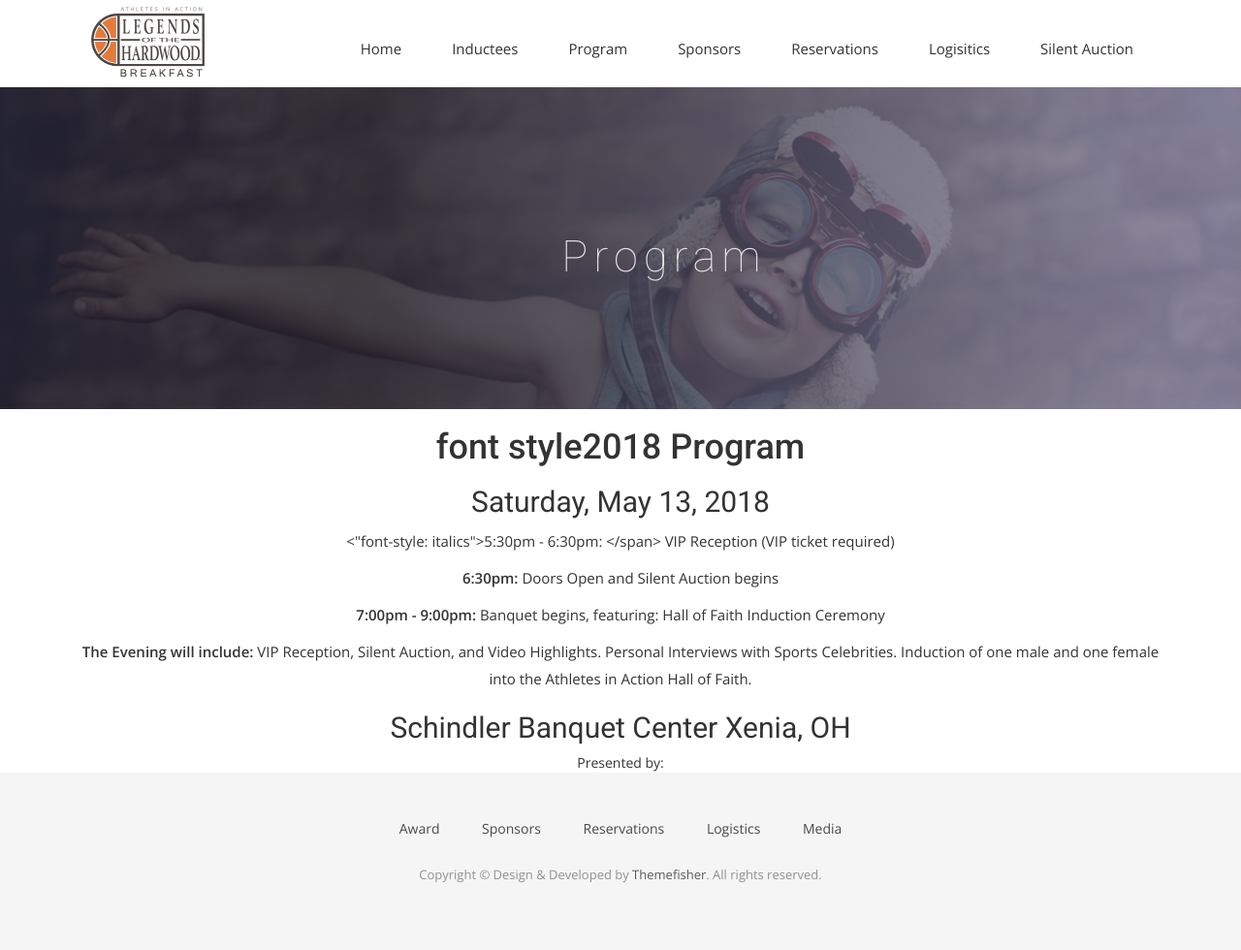
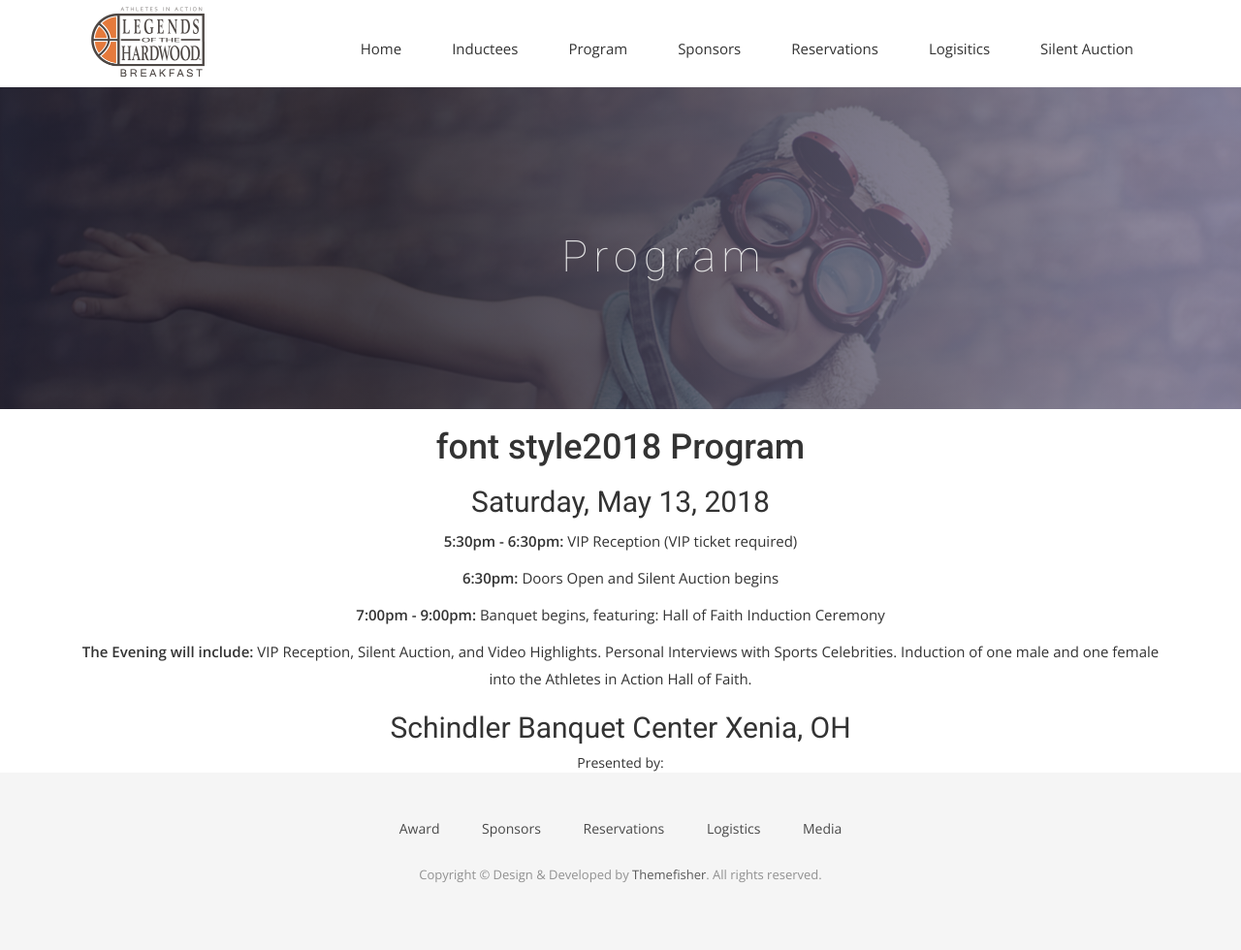
Before and after one commit to CruGlobal/NightofChampions, a Jekyll site: the page built from program.markdown, in a window 1280 px wide. Shown: the whole page at 97% size. Built offline with Jekyll 4.4.1, drawn with Linux system fonts in a browser that asks for light colours; nearby versions of some CDN libraries; some web fonts are replaced; our own code applies the rules of GitHub Pages for plain Markdown files.

Commit message:
Updated Program

```diff
--- a/program.markdown
+++ b/program.markdown
@@ -10,7 +10,7 @@ position: 1
 
 <h2>Saturday, May 13, 2018</h2>
 
-<p><"font-style: italics">5:30pm - 6:30pm: </span>
+<p><b>5:30pm - 6:30pm:</b>
 VIP Reception (VIP ticket required)</p>
 
 <p><b>6:30pm:</b>
```
